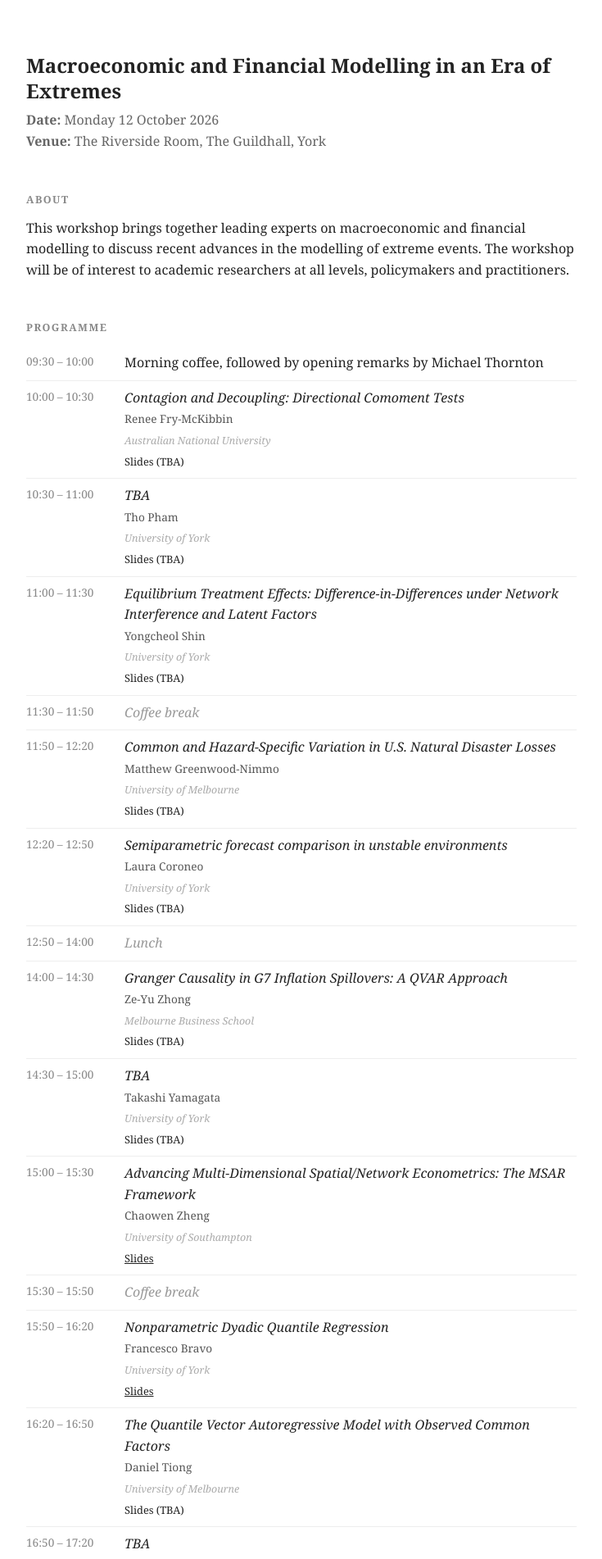
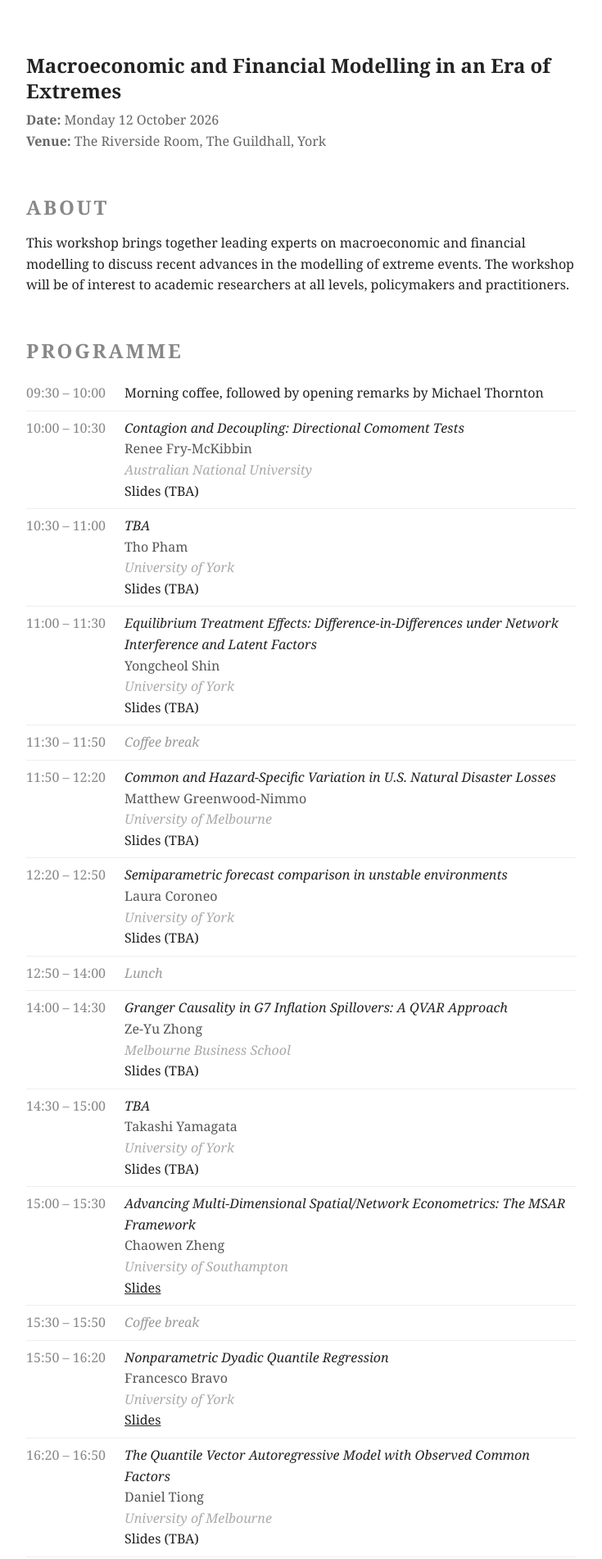
Before and after one commit to efx-york26/York_Workshop_2026, a Jekyll site: the page built from index.md, in a window 1280 px wide. Shown: the top 1902 px of the page at 82% size, without its empty margins (272-1007 px from the left). Built offline with Jekyll 4.4.1, drawn with Linux system fonts in a browser that asks for light colours; our own code applies the rules of GitHub Pages for plain Markdown files.

Commit message:
revert to default font size for website

```diff
--- a/_layouts/default.html
+++ b/_layouts/default.html
@@ -28,7 +28,6 @@
     margin: 0 0 3rem;
   }
   h2 {
-    font-size: 0.78rem;
     font-weight: 600;
     letter-spacing: 0.12em;
     text-transform: uppercase;
@@ -43,11 +42,10 @@
     padding: 0.5rem 0;
     border-bottom: 1px solid #eee;
   }
-  .slot .time { color: #888; font-size: 0.85rem; }
+  .slot .time { color: #888; }
   .slot.break .title { color: #999; font-style: italic; }
-  .speaker { color: #555; font-size: 0.85rem; }
-  .affil { color: #aaa; font-size: 0.78rem; font-style: italic; }
-  .slides { font-size: 0.8rem; }
+  .speaker { color: #555; }
+  .affil { color: #aaa; font-style: italic; }
   .slot.active { background: #fbf5ec; }
   .slot.active .time { color: #8a1f2d; font-weight: 600; }
   .locwrap { display: flex; gap: 1.5rem; align-items: flex-start; }
@@ -57,15 +55,13 @@
   .mapwrap a { position: absolute; inset: 0; }
 
   .step-fig { margin: 0.75rem 0; }
-  .step-fig figcaption { font-size: 0.78rem; color: #888; margin-top: 0.35rem; }
+  .step-fig figcaption { color: #888; margin-top: 0.35rem; }
   .step-img { max-width: 22rem; width: 100%; height: auto; border-radius: 4px; display: block; }
   ul { margin: 0; padding-left: 1.2rem; }
-  li .affil { font-size: 0.8rem; }
   footer {
     margin-top: 4rem;
     padding-top: 1.5rem;
     border-top: 1px solid #eee;
-    font-size: 0.8rem;
     color: #888;
   }
   @media (max-width: 540px) {
```
